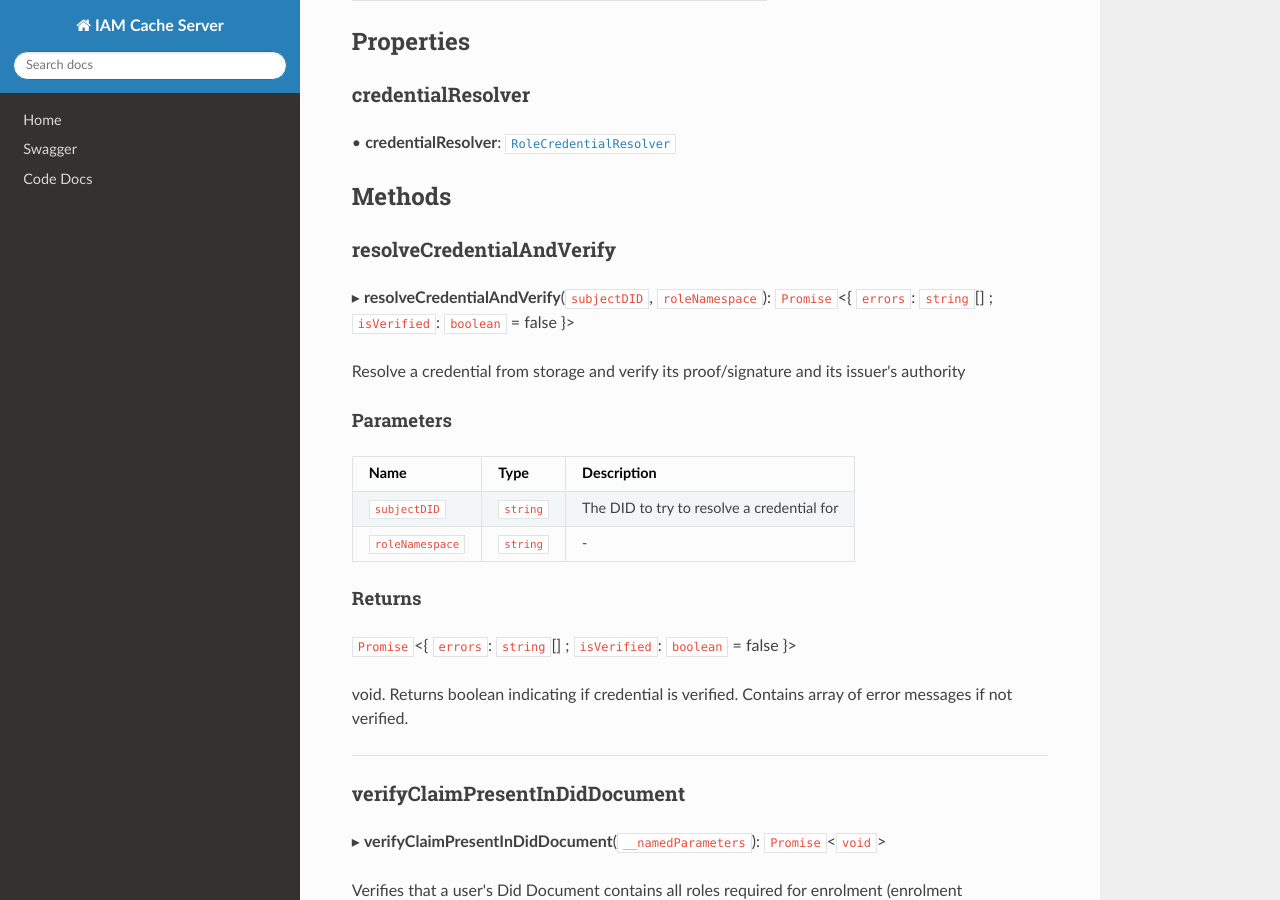
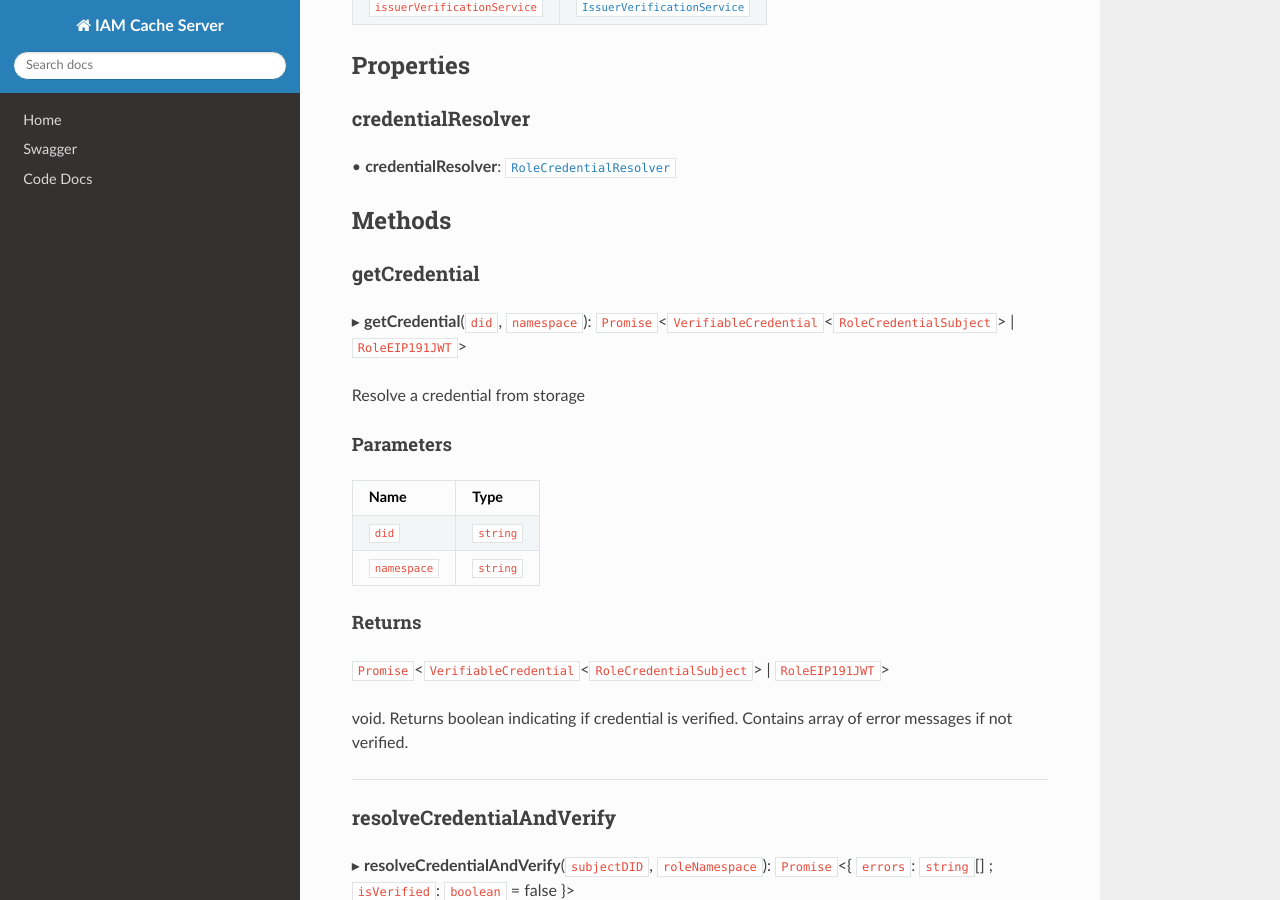
Before and after one commit to energywebfoundation/ssi-hub, an MkDocs documentation site: the page built from docs/api/classes/modules_claim_services_claim_verification_service.ClaimVerificationService.md, in a window 1280 px wide and 900 px high, scrolled down 973 px. Built offline with MkDocs 1.6.1, drawn with Linux system fonts in a browser that asks for light colours; nearby versions of some CDN libraries.

Commit message:
fix: pull out getCredential method

```diff
--- a/docs/api/classes/modules_claim_services_claim_verification_service.ClaimVerificationService.md
+++ b/docs/api/classes/modules_claim_services_claim_verification_service.ClaimVerificationService.md
@@ -14,6 +14,7 @@
 
 ### Methods
 
+- [getCredential](modules_claim_services_claim_verification_service.ClaimVerificationService.md#getcredential)
 - [resolveCredentialAndVerify](modules_claim_services_claim_verification_service.ClaimVerificationService.md#resolvecredentialandverify)
 - [verifyClaimPresentInDidDocument](modules_claim_services_claim_verification_service.ClaimVerificationService.md#verifyclaimpresentindiddocument)
 - [verifyPublicClaim](modules_claim_services_claim_verification_service.ClaimVerificationService.md#verifypublicclaim)
@@ -40,6 +41,27 @@
 • **credentialResolver**: [`RoleCredentialResolver`](modules_claim_resolvers_credential_resolver.RoleCredentialResolver.md)
 
 ## Methods
+
+### getCredential
+
+▸ **getCredential**(`did`, `namespace`): `Promise`<`VerifiableCredential`<`RoleCredentialSubject`\> \| `RoleEIP191JWT`\>
+
+Resolve a credential from storage
+
+#### Parameters
+
+| Name | Type |
+| :------ | :------ |
+| `did` | `string` |
+| `namespace` | `string` |
+
+#### Returns
+
+`Promise`<`VerifiableCredential`<`RoleCredentialSubject`\> \| `RoleEIP191JWT`\>
+
+void. Returns boolean indicating if credential is verified. Contains array of error messages if not verified.
+
+___
 
 ### resolveCredentialAndVerify
 
```
Also changed, not shown: 2 other files.
